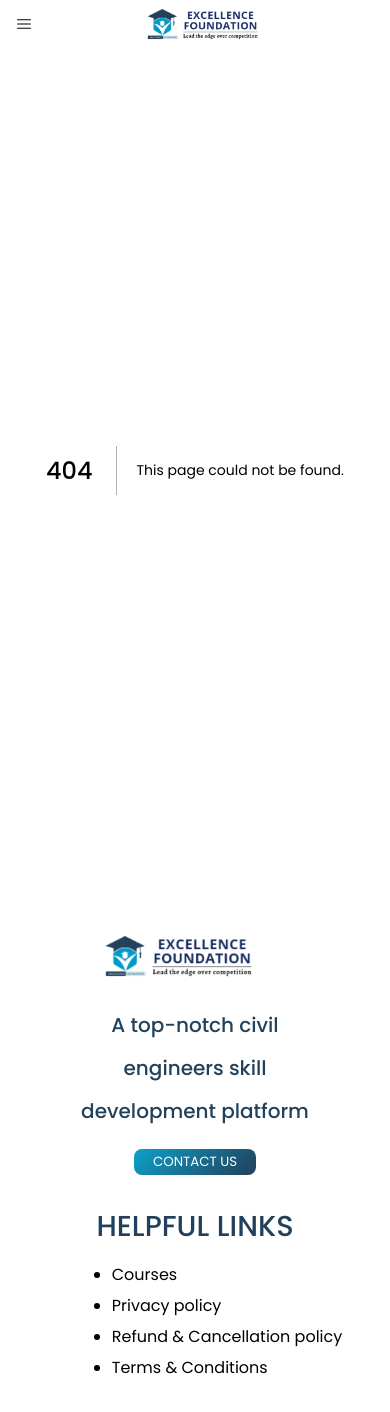
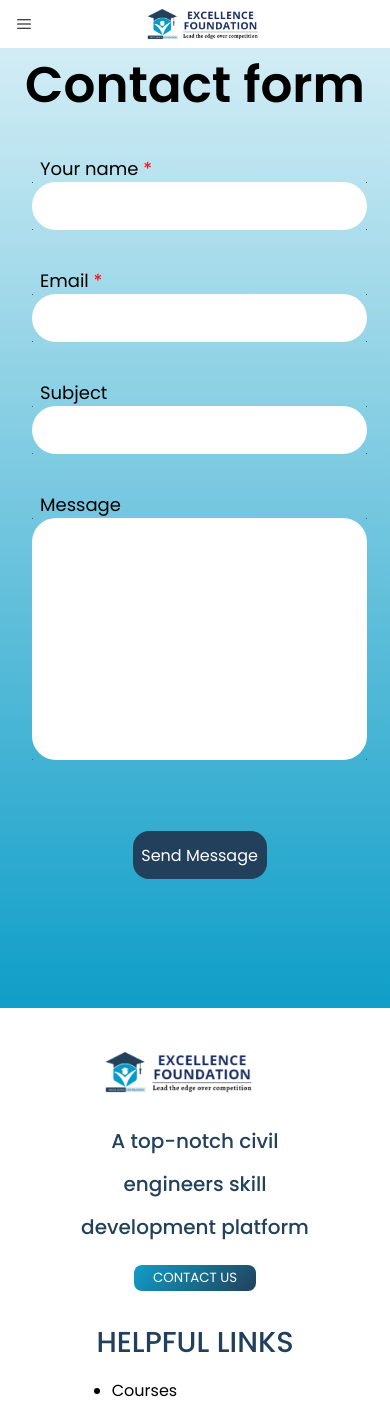
Before and after one commit to wyash12/ef-frontend, a Next.js app: page /contact-us in a window 390 px wide. Before the commit this address had no page. Shown: the top 1412 px of the page. Built offline with nearby package versions, Linux system fonts and the light colour scheme; some icons are missing.

Commit message:
Completed the Contact Page

```diff
--- a/components/common/Footer.tsx
+++ b/components/common/Footer.tsx
@@ -2,6 +2,7 @@ import classes from "./Footer.module.scss";
 import logo from "../../public/logo.png";
 import Image from "next/image";
 import Button from "./Button";
+import { useRouter } from "next/router";
 import { IoLocationOutline, IoLogoWhatsapp } from "react-icons/io5";
 import { PiPhoneBold } from "react-icons/pi";
 import { MdOutlineEmail } from "react-icons/md";
@@ -9,6 +10,10 @@ import { FaInstagram } from "react-icons/fa";
 import { BiLogoFacebook, BiLogoLinkedin } from "react-icons/bi";
 
 export default function Footer(): JSX.Element {
+  const router = useRouter();
+  const handleClick = () => {
+    router.push("/contact-us");
+  };
   return (
     <>
       <div className={classes.container}>
@@ -16,7 +21,7 @@ export default function Footer(): JSX.Element {
           <Image src={logo} alt="Excellence foundation logo" />
           <h3>A top-notch civil engineers skill development platform</h3>
           <Button
-            onClick={() => {}}
+            onClick={handleClick}
             text="CONTACT US"
             padding="0.2rem 1.2rem"
           />
--- /dev/null
+++ b/components/contact-us/ContactContainer.module.scss
@@ -0,0 +1,102 @@
+.contactDiv {
+  background: linear-gradient(0deg, #0f9ec8 0%, #ffffff 122.97%);
+
+  width: 100%;
+  height: 60rem;
+  .headingDiv {
+    text-align: center;
+    font-weight: 600;
+    font-size: 60px;
+  }
+  .LnRcontainer {
+    width: 100%;
+    display: flex;
+    flex-direction: row;
+
+    .Left {
+      width: 54.6%;
+      margin-right: 0.4%;
+      height: 54.3rem;
+      display: flex;
+    }
+    .Right {
+      width: 45%;
+      height: 54.3rem;
+      display: flex;
+    }
+  }
+}
+
+@media only screen and (max-width: 1267px) {
+  .contactDiv {
+    .LnRcontainer {
+      .Left {
+        width: 50%;
+      }
+      .Right {
+        width: 45%;
+        height: 54.3rem;
+        display: flex;
+      }
+    }
+  }
+}
+
+@media only screen and (max-width: 1024px) {
+  .contactDiv {
+    .LnRcontainer {
+      .Right {
+        width: 50%;
+      }
+    }
+  }
+}
+
+@media only screen and (max-width: 630px) {
+  .contactDiv {
+    .LnRcontainer {
+      .Left {
+        width: 100%;
+      }
+      .Right {
+        width: 0%;
+      }
+    }
+  }
+}
+
+@media only screen and (max-width: 420px) {
+  .contactDiv {
+    .headingDiv {
+      font-weight: 600;
+      font-size: 50px;
+    }
+  }
+}
+
+@media only screen and (max-width: 345px) {
+  .contactDiv {
+    .headingDiv {
+      font-weight: 600;
+      font-size: 40px;
+    }
+  }
+}
+
+@media only screen and (max-width: 275px) {
+  .contactDiv {
+    .headingDiv {
+      font-weight: 600;
+      font-size: 30px;
+    }
+  }
+}
+
+@media only screen and (max-width: 210px) {
+  .contactDiv {
+    .headingDiv {
+      font-weight: 600;
+      font-size: 25px;
+    }
+  }
+}
--- /dev/null
+++ b/components/contact-us/Containers/LeftContain.module.scss
@@ -0,0 +1,164 @@
+.Formdiv {
+  margin-left: 1rem;
+  width: 100%;
+  display: flex;
+
+  //   justify-content: center;
+  //   align-items: center;
+  .Namediv {
+    width: 100%;
+    height: 5rem;
+    margin-top: 2rem;
+    margin-left: 1rem;
+    font-size: large;
+    .Labeldiv {
+      margin-left: 0.5rem;
+    }
+    .spanClass {
+      color: red;
+    }
+    .inputDiv {
+      display: flex;
+      width: 100%;
+      height: 3rem;
+      border: 1px solid;
+      border-radius: 2rem;
+      border-image-source: linear-gradient(
+        90.72deg,
+        #22405b 2.52%,
+        #0f9ec8 98.21%
+      );
+    }
+  }
+  .Messagediv {
+    margin-top: 2rem;
+    margin-left: 1rem;
+    font-size: large;
+    .Labeldiv {
+      margin-left: 0.5rem;
+    }
+    .textArea {
+      resize: none;
+      border: 1px solid;
+      border-radius: 1.5rem;
+      border-image-source: linear-gradient(
+        90.72deg,
+        #22405b 2.52%,
+        #0f9ec8 98.21%
+      );
+    }
+  }
+  .buttonDiv {
+    height: 3rem;
+    width: 100%;
+    display: flex;
+    justify-content: center;
+    margin-top: 4rem;
+    margin-left: 1rem;
+    font-size: large;
+
+    .buttonB {
+      color: white;
+      font-size: 16px;
+      background: linear-gradient(0deg, #22405b, #22405b);
+      width: 25%;
+      height: auto;
+      border: none;
+      border-radius: 1rem;
+    }
+  }
+}
+
+@media only screen and (max-width: 1267px) {
+  .Formdiv {
+    width: 100%;
+    .Namediv {
+      width: 100%;
+    }
+    .Messagediv {
+      width: 100%;
+      .textArea {
+        width: 100%;
+      }
+    }
+    .buttonDiv {
+      width: 100%;
+    }
+  }
+}
+
+@media only screen and (max-width: 1100px) {
+  .Formdiv {
+    .buttonDiv {
+      .buttonB {
+        width: 30%;
+      }
+    }
+  }
+}
+
+@media only screen and (max-width: 820px) {
+  .Formdiv {
+    .buttonDiv {
+      .buttonB {
+        width: 50%;
+      }
+    }
+  }
+}
+
+@media only screen and (max-width: 630px) {
+  .Formdiv {
+    width: 100%;
+    .Namediv {
+      width: 90%;
+    }
+    .Messagediv {
+      width: 90%;
+      .textArea {
+        width: 100%;
+      }
+    }
+    .buttonDiv {
+      width: 90%;
+      .buttonB {
+        width: 40%;
+      }
+    }
+  }
+}
+
+@media only screen and (max-width: 350px) {
+  .Formdiv {
+    .buttonDiv {
+      .buttonB {
+        width: 60%;
+      }
+    }
+  }
+}
+@media only screen and (max-width: 260px) {
+  .Formdiv {
+    .Namediv {
+      font-size: 16px;
+    }
+    .Messagediv {
+      font-size: 16px;
+    }
+    .buttonDiv {
+      .buttonB {
+        font-size: 16px;
+      }
+    }
+  }
+}
+
+@media only screen and (max-width: 235px) {
+  .Formdiv {
+    .buttonDiv {
+      .buttonB {
+        width: 80%;
+      }
+    }
+  }
+}
--- /dev/null
+++ b/components/contact-us/Containers/LeftContain.tsx
@@ -0,0 +1,57 @@
+import classes from "@/components/contact-us/Containers/LeftContain.module.scss";
+// import { Textarea } from "@nextui-org/react";
+
+export default function LeftContain(): JSX.Element {
+  const handleSubmit = () => {
+    console.log("buttonClicked");
+  };
+
+  return (
+    <>
+      <div className={classes.Formdiv}>
+        <form>
+          <div className={classes.Namediv}>
+            <label className={classes.Labeldiv} htmlFor="Name">
+              Your name <span className={classes.spanClass}>*</span>
+            </label>
+            <div>
+              <input className={classes.inputDiv} type="text" />
+            </div>
+          </div>
+          <div className={classes.Namediv}>
+            <label htmlFor="Email" className={classes.Labeldiv}>
+              Email <span className={classes.spanClass}>*</span>
+            </label>
+            <div>
+              <input className={classes.inputDiv} type="text" />
+            </div>
+          </div>
+          <div className={classes.Namediv}>
+            <label className={classes.Labeldiv} htmlFor="Subject">
+              Subject
+            </label>
+            <div>
+              <input className={classes.inputDiv} type="text" />
+            </div>
+          </div>
+          <div className={classes.Messagediv}>
+            <label className={classes.Labeldiv}>Message</label>
+            <div>
+              <textarea rows={12} cols={121} className={classes.textArea} />
+              {/* <input className={classes.inputDiv} type="textarea" /> */}
+            </div>
+          </div>
+          <div className={classes.buttonDiv}>
+            <button
+              type="submit"
+              className={classes.buttonB}
+              onClick={handleSubmit}
+            >
+              Send Message
+            </button>
+          </div>
+        </form>
+      </div>
+    </>
+  );
+}
--- /dev/null
+++ b/components/contact-us/Containers/RightContain.module.scss
@@ -0,0 +1,19 @@
+.Imgdiv {
+  width: 100%;
+  display: flex;
+  justify-content: center;
+  align-items: center;
+  .Imge {
+    margin-top: -8rem;
+    width: 70%;
+    height: inherit;
+  }
+}
+
+@media only screen and (max-width: 1100px) {
+  .Imgdiv {
+    .Imge {
+      width: 90%;
+    }
+  }
+}
--- /dev/null
+++ b/components/contact-us/Containers/RightContain.tsx
@@ -0,0 +1,12 @@
+import classes from "@/components/contact-us/Containers/RightContain.module.scss";
+import Image from "next/image";
+import Contact1 from "@/public/Contact1.png";
+export default function RightContain(): JSX.Element {
+  return (
+    <>
+      <div className={classes.Imgdiv}>
+        <Image className={classes.Imge} src={Contact1} alt="" />
+      </div>
+    </>
+  );
+}
--- /dev/null
+++ b/components/contact-us/contactContainer.tsx
@@ -0,0 +1,22 @@
+import React from "react";
+import classes from "@/components/contact-us/ContactContainer.module.scss";
+import LeftContain from "./Containers/LeftContain";
+import RightContain from "./Containers/RightContain";
+
+export default function ContactPage(): JSX.Element {
+  return (
+    <>
+      <div className={classes.contactDiv}>
+        <div className={classes.headingDiv}>Contact form</div>
+        <div className={classes.LnRcontainer}>
+          <div className={classes.Left}>
+            <LeftContain />
+          </div>
+          <div className={classes.Right}>
+            <RightContain />
+          </div>
+        </div>
+      </div>
+    </>
+  );
+}
--- /dev/null
+++ b/pages/contact-us/index.tsx
@@ -0,0 +1,5 @@
+import React from "react";
+import ContactPage from "@/components/contact-us/contactContainer";
+export default function index(): JSX.Element {
+  return <ContactPage />;
+}
```
Also changed, not shown: public/Contact1.png (added).
